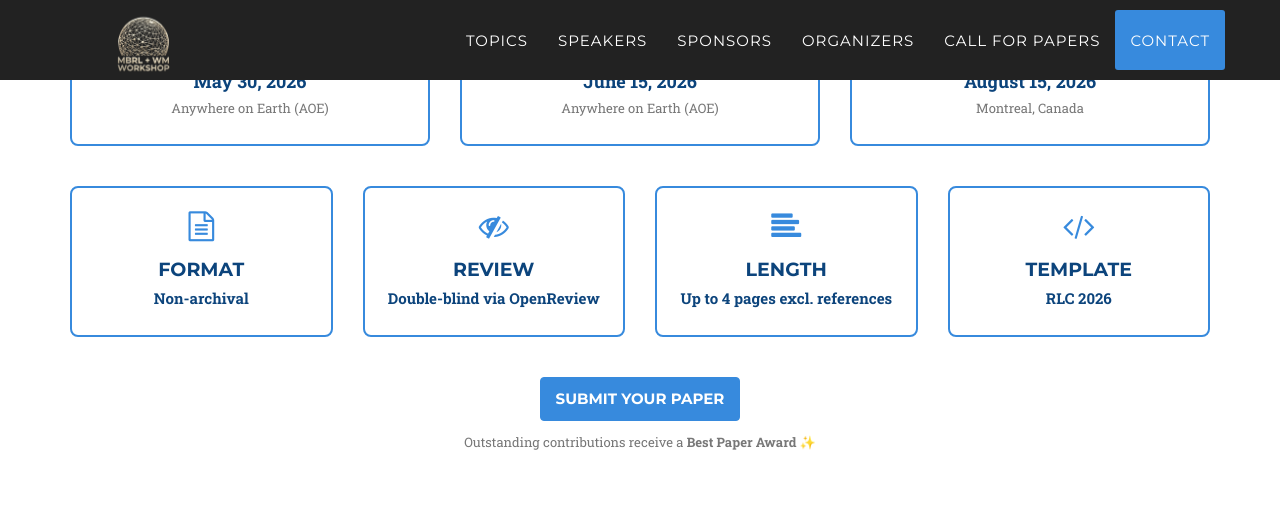
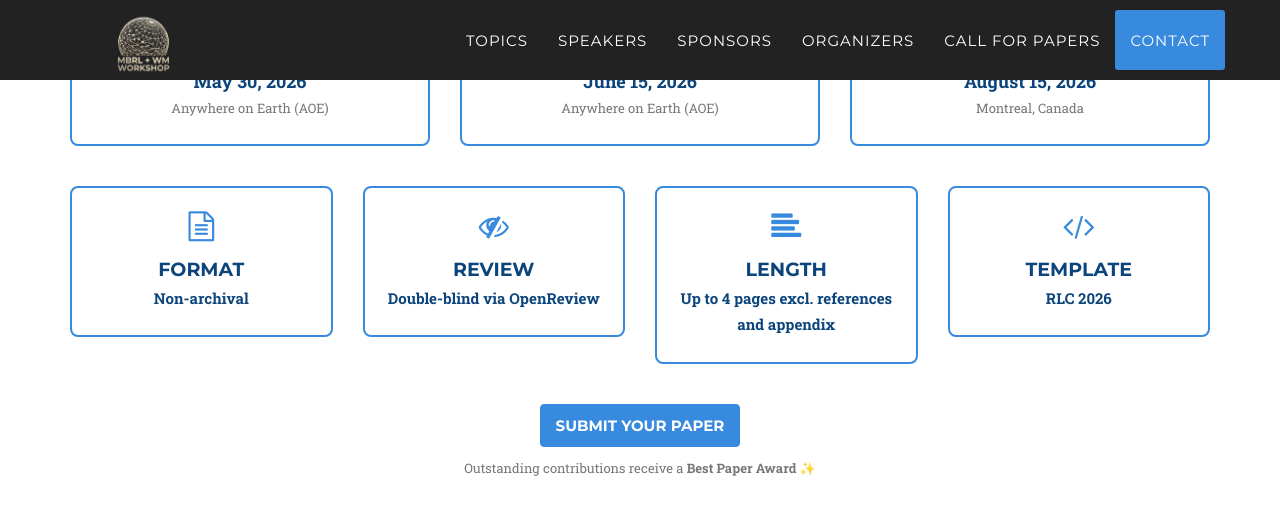
Before and after one commit to worldmodels-rlc/worldmodels-rlc.github.io, a Jekyll site: the page built from index.html, in a window 1280 px wide and 900 px high, scrolled down 3520 px, cut to the strip 0-520 px from the top of the window. Shown: the top 515 px of the strip. Built offline with Jekyll 4.4.1, drawn with Linux system fonts in a browser that asks for light colours; some web fonts are replaced.

Commit message:
Update text for length description in clients.html

```diff
--- a/_includes/clients.html
+++ b/_includes/clients.html
@@ -55,7 +55,7 @@
                     <div style="border: 2px solid #378ADD; border-radius: 8px; padding: 24px 16px; height:100%;">
                         <i class="fa fa-align-left fa-2x" style="color:#378ADD; margin-bottom:10px;"></i>
                         <h4 style="margin:8px 0 4px;">Length</h4>
-                        <p style="font-size:15px; font-weight:700; color:#0C447C; margin:0;">Up to 4 pages excl. references</p>
+                        <p style="font-size:15px; font-weight:700; color:#0C447C; margin:0;">Up to 4 pages excl. references and appendix</p>
                     </div>
                 </div>
                 <div class="col-md-3 col-sm-6 text-center" style="margin-bottom:16px;">
```
